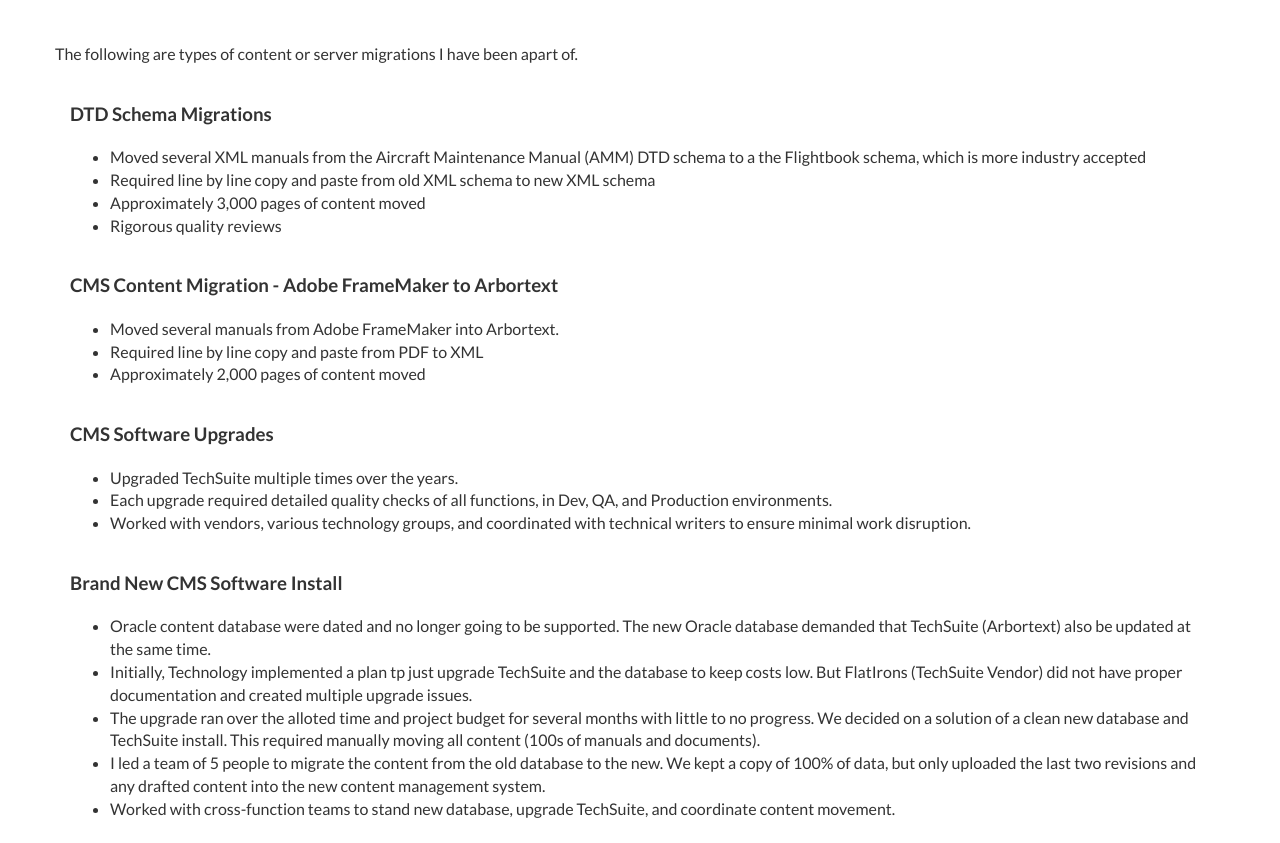
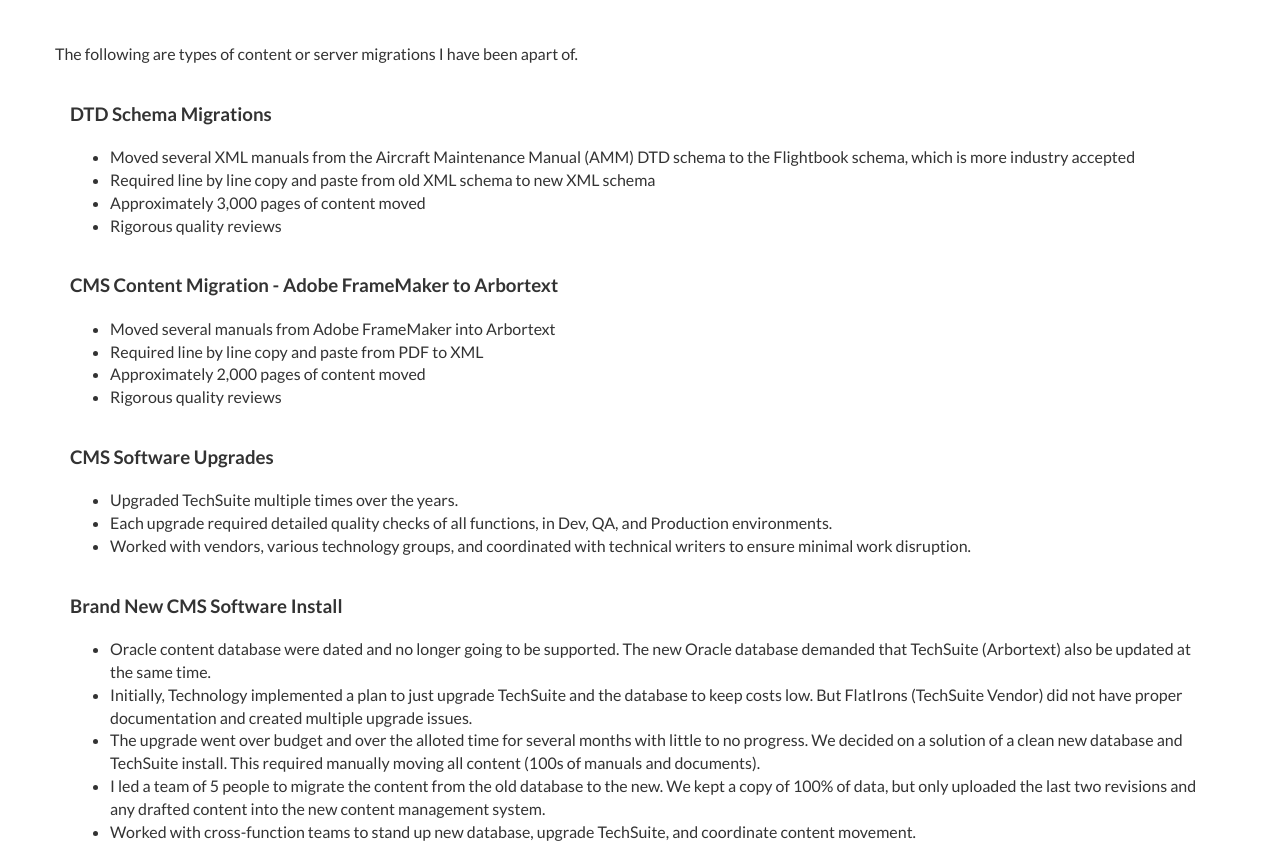
Before and after one commit to mercedezsylvia/mercedezsylvia.github.io, a website: page migrations.html in a window 1280 px wide. Shown: the part 117-960 px from the top of the page. Drawn offline with nearby package versions, Linux system fonts and the light colour scheme.

Commit message:
Add files via upload

```diff
--- a/migrations.html
+++ b/migrations.html
@@ -29,7 +29,7 @@
               <div class="container">
                   <h3 id="dtd1">DTD Schema Migrations</h3>
                 <ul>
-                    <li>Moved several XML manuals from the Aircraft Maintenance Manual (AMM) DTD schema to a the Flightbook schema, which is more industry accepted</li>
+                    <li>Moved several XML manuals from the Aircraft Maintenance Manual (AMM) DTD schema to the Flightbook schema, which is more industry accepted</li>
                     <li>Required line by line copy and paste from old XML schema to new XML schema</li>
                     <li>Approximately 3,000 pages of content moved</li>
                     <li>Rigorous quality reviews</li>
@@ -38,9 +38,10 @@
               <div class="container">
                 <h3 id="dtd2">CMS Content Migration - Adobe FrameMaker to Arbortext</h3>
                 <ul>
-                    <li>Moved several manuals from Adobe FrameMaker into Arbortext.</li>
+                    <li>Moved several manuals from Adobe FrameMaker into Arbortext</li>
                     <li>Required line by line copy and paste from PDF to XML</li>
                     <li>Approximately 2,000 pages of content moved</li>
+                    <li>Rigorous quality reviews</li>
                 </ul>
             </div>
             <div class="container">
@@ -55,10 +56,10 @@
                 <h3 id="dtd4">Brand New CMS Software Install</h3>
                 <ul>
                     <li>Oracle content database were dated and no longer going to be supported. The new Oracle database demanded that TechSuite (Arbortext) also be updated at the same time.  </li>
-                    <li>Initially, Technology implemented a plan tp just upgrade TechSuite and the database to keep costs low. But FlatIrons (TechSuite Vendor) did not have proper documentation and created multiple upgrade issues. </li>
-                    <li>The upgrade ran over the alloted time and project budget for several months with little to no progress. We decided on a solution of a clean new database and TechSuite install. This required manually moving all content (100s of manuals and documents). </li>
+                    <li>Initially, Technology implemented a plan to just upgrade TechSuite and the database to keep costs low. But FlatIrons (TechSuite Vendor) did not have proper documentation and created multiple upgrade issues. </li>
+                    <li>The upgrade went over budget and over the alloted time for several months with little to no progress. We decided on a solution of a clean new database and TechSuite install. This required manually moving all content (100s of manuals and documents). </li>
                     <li>I led a team of 5 people to migrate the content from the old database to the new. We kept a copy of 100% of data, but only uploaded the last two revisions and any drafted content into the new content management system. </li>
-                    <li>Worked with cross-function teams to stand new database, upgrade TechSuite, and coordinate content movement. </li>
+                    <li>Worked with cross-function teams to stand up new database, upgrade TechSuite, and coordinate content movement. </li>
                 </ul>
             </div>
             <div class="container">
```
